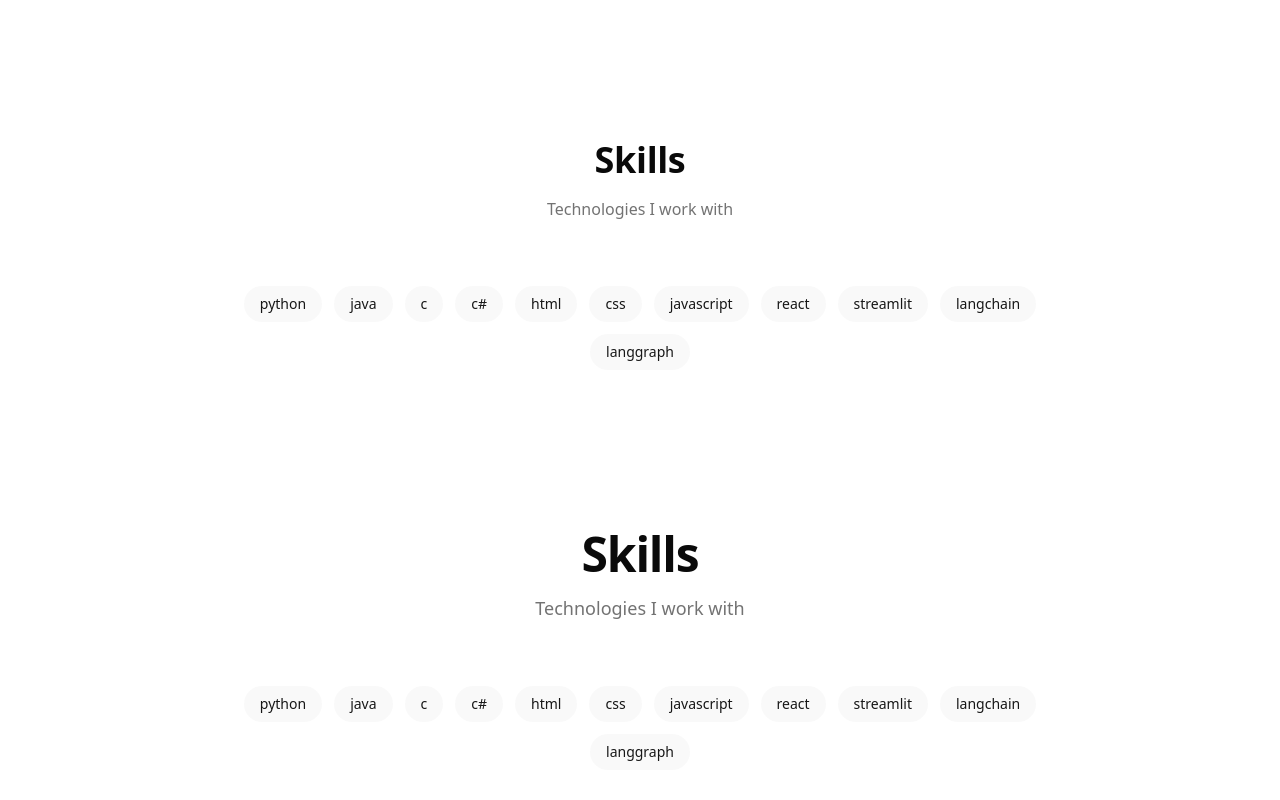
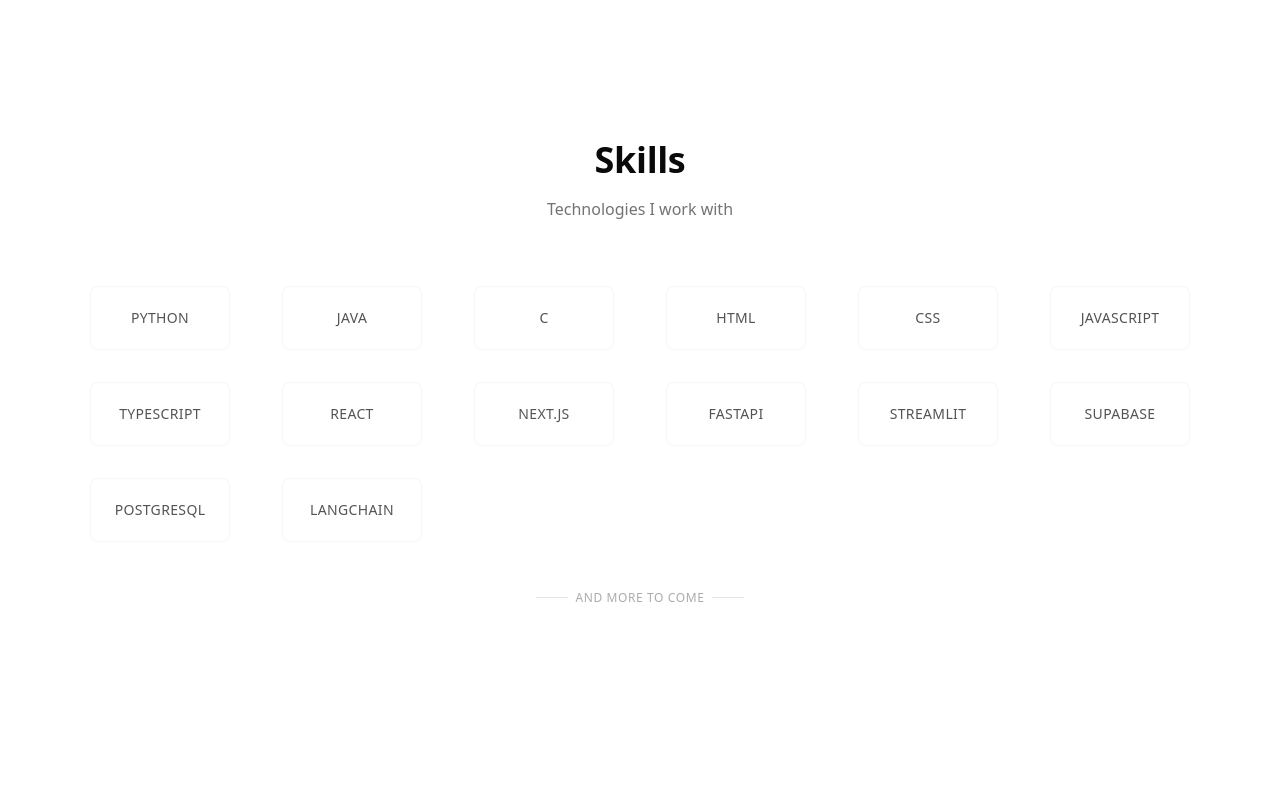
Before and after one commit to freddykhant/portfolio, a Next.js app: page / in a window 1280 px wide. Shown: the part 1451-2251 px from the top of the page. After the commit the page ends 2169 px from the top, so only its background shows below. Built offline with nearby package versions, Linux system fonts and the light colour scheme.

Commit message:
refactoring skills section

```diff
--- a/app/page.tsx
+++ b/app/page.tsx
@@ -58,14 +58,17 @@
   "python",
   "java",
   "c",
-  "c#",
   "html",
   "css",
   "javascript",
+  "typescript",
   "react",
+  "next.js",
+  "fastapi",
   "streamlit",
+  "supabase",
+  "postgresql",
   "langchain",
-  "langgraph",
 ];
 
 export default function Home() {
@@ -242,37 +245,30 @@
               Technologies I work with
             </p>
           </div>
-          <div className="flex flex-wrap justify-center gap-3 max-w-4xl mx-auto">
+
+          {/* Brand Dump Style Grid */}
+          <div className="max-w-6xl mx-auto">
+            <div className="grid grid-cols-2 md:grid-cols-4 lg:grid-cols-6 gap-8 items-center justify-items-center">
               {skills.map((skill, index) => (
-              <span
+                <div
                   key={index}
-                className="bg-secondary/60 backdrop-blur-sm text-secondary-foreground rounded-full px-4 py-2 text-sm font-medium hover:bg-secondary/80 transition-all duration-200 hover:scale-105"
+                  className="group flex items-center justify-center h-16 w-full max-w-[140px] px-4 py-3 rounded-lg bg-card/30 backdrop-blur-sm border border-border/30 hover:bg-card/50 hover:border-border/50 transition-all duration-300 hover:scale-105"
                 >
+                  <span className="text-sm font-medium text-foreground/70 group-hover:text-foreground transition-colors uppercase tracking-wide">
                     {skill}
                   </span>
+                </div>
               ))}
             </div>
-        </section>
 
-        {/* Skills Section */}
-        <section className="py-20">
-          <div className="text-center mb-16">
-            <h2 className="text-4xl md:text-5xl font-bold mb-4 tracking-tight">
-              Skills
-            </h2>
-            <p className="text-lg text-muted-foreground max-w-2xl mx-auto">
-              Technologies I work with
-            </p>
+            {/* Additional Visual Elements */}
+            <div className="mt-12 flex justify-center">
+              <div className="flex items-center gap-2 text-xs text-muted-foreground/60 uppercase tracking-wider">
+                <div className="w-8 h-px bg-border"></div>
+                <span>and more to come</span>
+                <div className="w-8 h-px bg-border"></div>
               </div>
-          <div className="flex flex-wrap justify-center gap-3 max-w-4xl mx-auto">
-            {skills.map((skill, index) => (
-              <span
-                key={index}
-                className="bg-secondary/60 backdrop-blur-sm text-secondary-foreground rounded-full px-4 py-2 text-sm font-medium hover:bg-secondary/80 transition-all duration-200 hover:scale-105"
-              >
-                {skill}
-              </span>
-            ))}
+            </div>
           </div>
         </section>
       </div>
```
Lines whose indentation alone changed are shown as unchanged.
